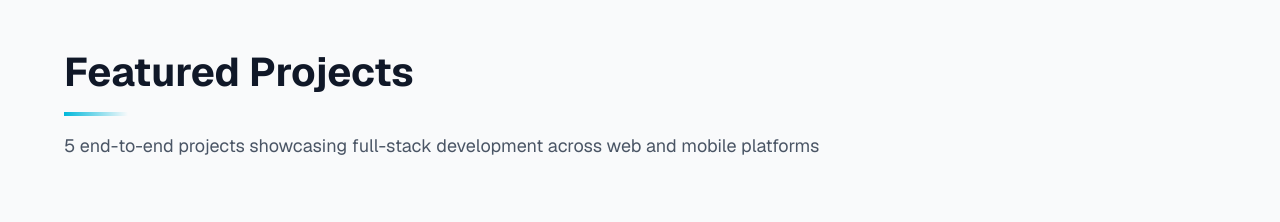
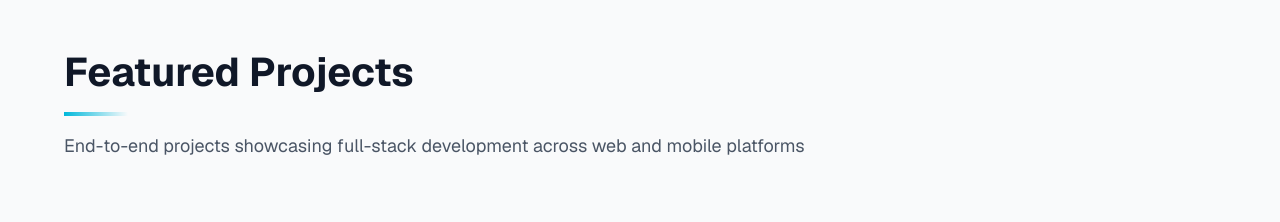
Before and after one commit to Mudassarqayyum/portfolio, a Next.js app: page / in a window 1280 px wide. Shown: the part 880-1102 px from the top of the page. Built offline with nearby package versions, Linux system fonts and the light colour scheme.

Commit message:
Remove specific project count from descriptions

```diff
--- a/app/home-content.tsx
+++ b/app/home-content.tsx
@@ -229,7 +229,7 @@ export function HomeContent() {
             <h2 className={`heading-lg mb-4 ${isDark ? "text-white" : "text-gray-900"}`}>Featured Projects</h2>
             <div className={`w-16 h-1 bg-gradient-to-r ${isDark ? "from-[#00d9ff]" : "from-cyan-500"} to-transparent`}></div>
             <p className={`mt-4 text-lg ${isDark ? "text-[#8b949e]" : "text-gray-600"}`}>
-              5 end-to-end projects showcasing full-stack development across web and mobile platforms
+              End-to-end projects showcasing full-stack development across web and mobile platforms
             </p>
           </motion.div>
 
@@ -405,7 +405,7 @@ export function HomeContent() {
 
               <div className={`md:col-span-2 space-y-6 text-lg leading-relaxed ${isDark ? "text-[#8b949e]" : "text-gray-600"}`}>
                 <p>
-                  I'm a full-stack developer with an MSc in Software Engineering from the University of Greater Manchester. I have a strong foundation in JavaScript, React, and Node.js, having built 5 production-ready applications across web and mobile platforms.
+                  I'm a full-stack developer with an MSc in Software Engineering from the University of Greater Manchester. I have a strong foundation in JavaScript, React, and Node.js, having built production-ready applications across web and mobile platforms.
                 </p>
                 <p>
                   My experience spans e-commerce platforms, healthcare delivery systems, and mobile applications. I focus on writing clean, maintainable code and designing user experiences that are intuitive and responsive.
```
